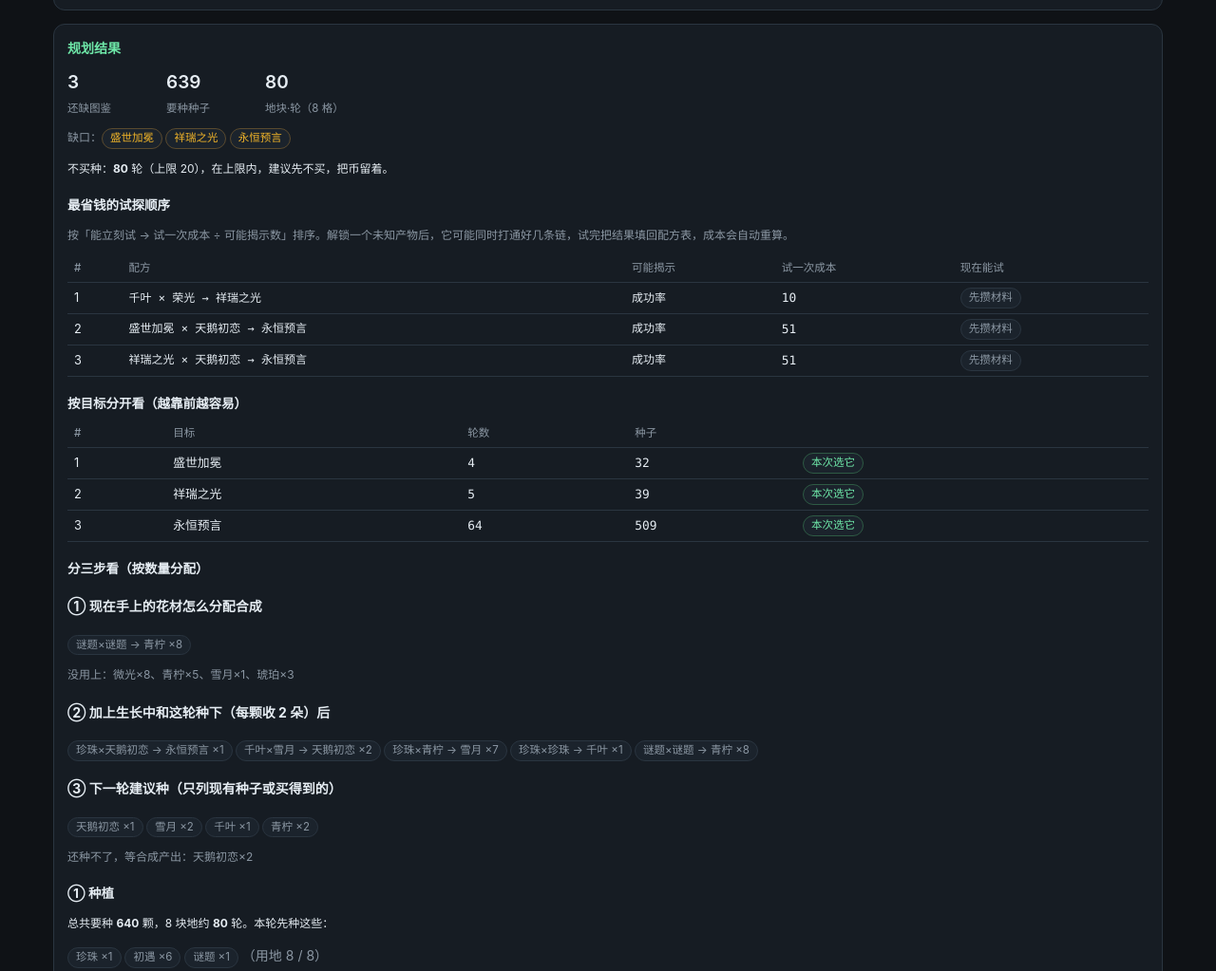
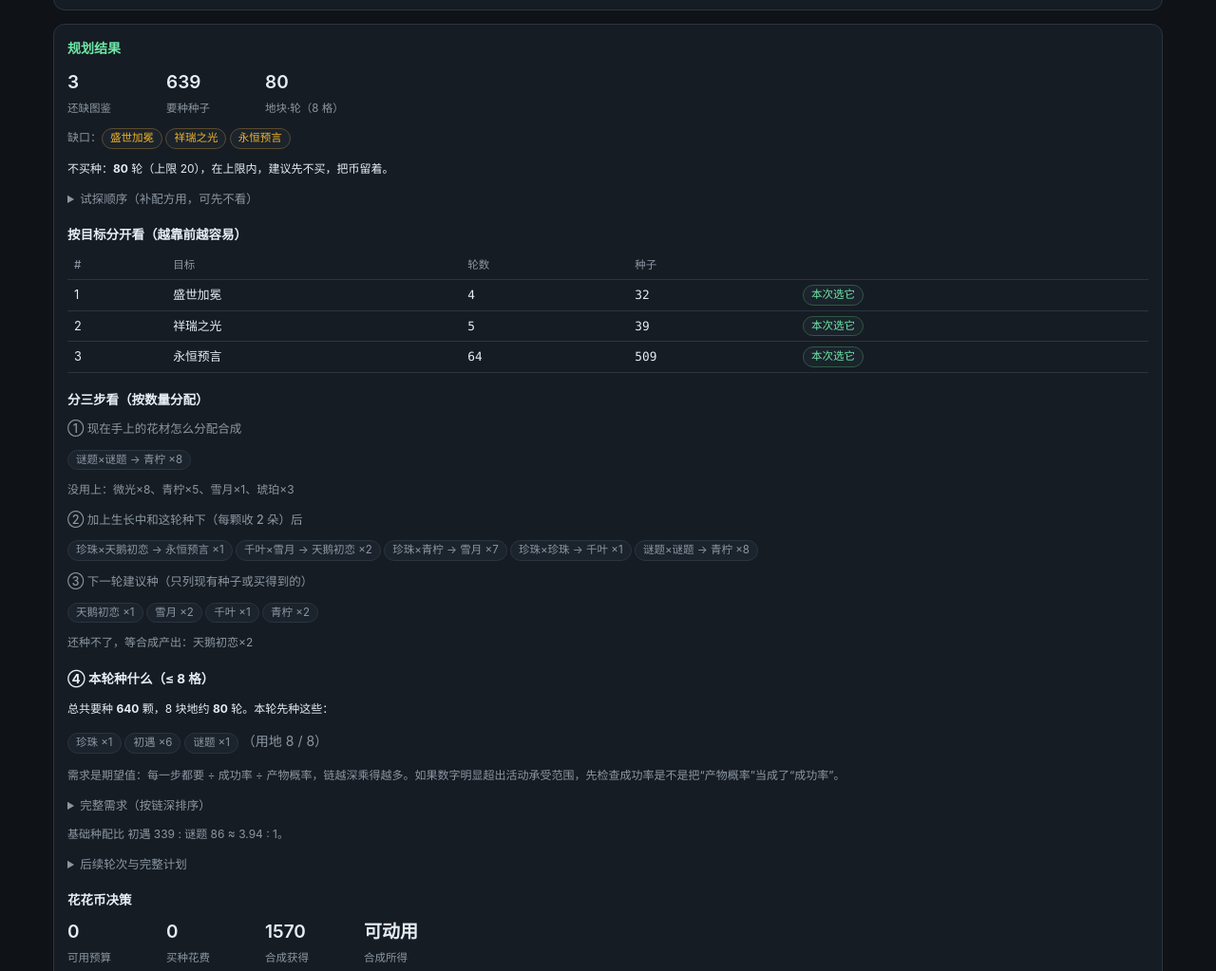
Before and after one commit to WelcomeToMyGitub/geranium-planner, a plain HTML site: page index.html in a window 1280 px wide. Shown: the part 1036-2059 px from the top of the page at 95% size. Drawn offline with Linux system fonts and the light colour scheme.

Commit message:
style: 分三步标题样式；feat: 折叠非决策内容、剩余地块说明

```diff
--- a/css/style.css
+++ b/css/style.css
@@ -151,3 +151,5 @@ hr { border: 0; border-top: 1px solid var(--line); margin: 12px 0; }
 .tnode.buy { border-color: var(--warn); color: var(--warn); }
 
 .wave { margin: 6px 0; font-size: 12.5px; line-height: 1.9; }
+
+h4 { font-size: 12.5px; margin: 10px 0 4px; color: var(--muted); font-weight: 500; }
--- a/js/ui.js
+++ b/js/ui.js
@@ -499,7 +499,7 @@
 
     var totalNeed = plantList.reduce(function (s, x) { return s + Math.ceil(x.n); }, 0);
 
-    var h = "<h3>① 种植</h3>";
+    var h = "<h3>④ 本轮种什么（≤ " + plots + " 格）</h3>";
     if (!plantList.length) {
       h += '<p class="empty">不需要种种子，现有花材够合。</p>';
       return h;
@@ -515,6 +515,12 @@
         }).join(" ")
       : '<span class="muted">本轮没有可种的</span>') +
       ' <span class="muted">（用地 ' + allocCnt + " / " + plots + "）</span></p>";
+
+    var free = Math.max(0, plots - allocCnt);
+    if (free > 0) {
+      h += '<p class="small muted">还剩 ' + free + ' 格：本轮已经没有“必须种”的种子了，' +
+        "可以先空着，或者加种初遇 / 谜题囤货。</p>";
+    }
 
     h += '<p class="small muted">需求是期望值：每一步都要 ÷ 成功率 ÷ 产物概率，链越深乘得越多。' +
       "如果数字明显超出活动承受范围，先检查成功率是不是把“产物概率”当成了“成功率”。</p>";
@@ -1215,7 +1221,10 @@
     }
 
     if (ranking) h += rankingTable(ranking, F, N);
-    if (mode === "unlock") h += exploreSection(res);
+    if (mode === "unlock") {
+      h += '<details style="margin-top:8px"><summary>试探顺序（补配方用，可先不看）</summary>' +
+        exploreSection(res) + "</details>";
+    }
 
     if (mode === "unlock") h += targetRecommendSection();
     h += stageSection(res, sch);
@@ -1227,7 +1236,6 @@
     h += treeSection(res);
     h += "</details>";
 
-    h += '<details style="margin-top:10px"><summary>现在就能合的</summary>' + canDoSection(res) + "</details>";
     h += purchaseSection(res);
     h += costSection(res);
     h += unknownSection(res);
```
